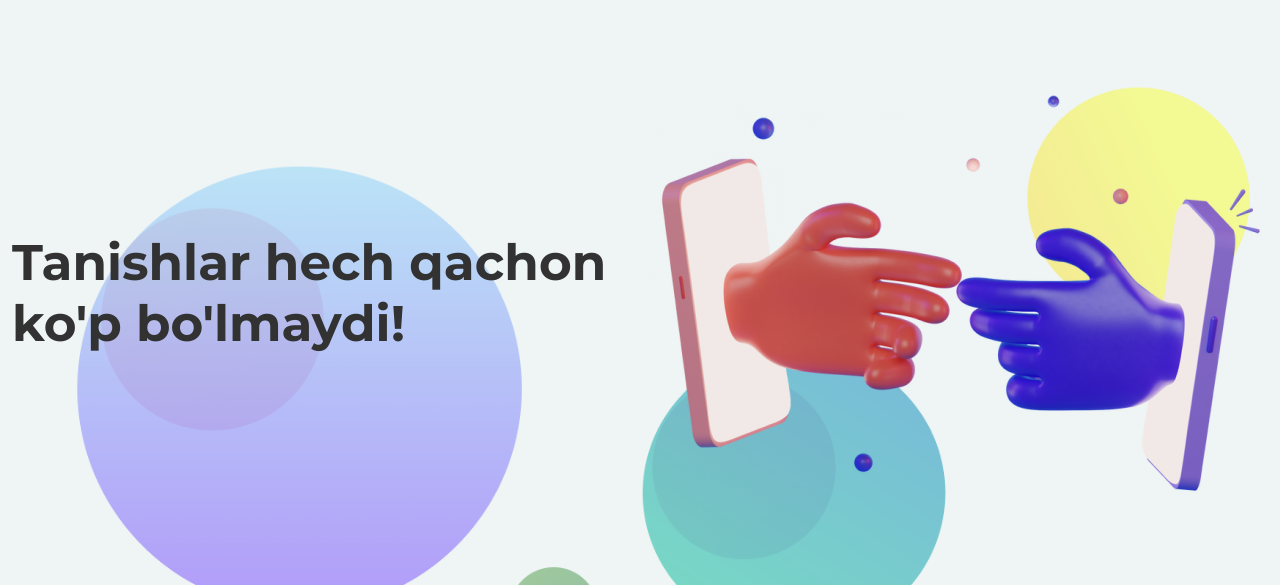
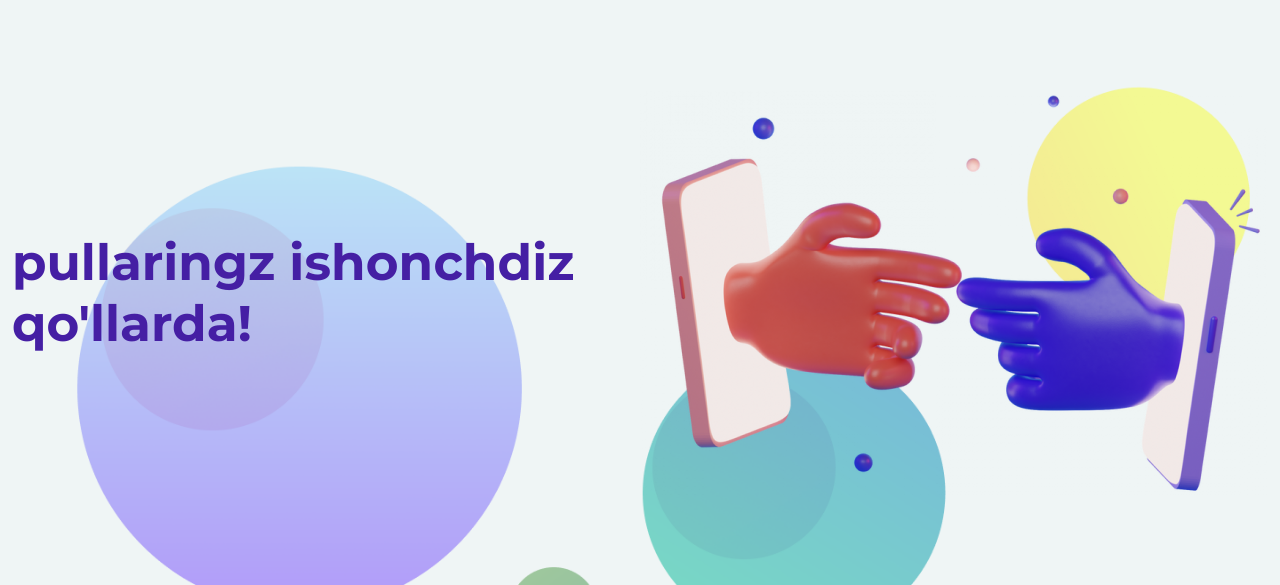
Before and after one commit to akbarazimov/Tanish-Bilish-Bank, a plain HTML site: page index.html in a window 1280 px wide. Shown: the part 87-672 px from the top of the page. Drawn offline with Linux system fonts and the light colour scheme.

Commit message:
title changed

```diff
--- a/index.html
+++ b/index.html
@@ -28,7 +28,7 @@
         <section class="intro">
             <div class="container intro__container">
                 <div class="intro__content">
-                    <h1 class="intro__title">Tanishlar hech qachon ko'p bo'lmaydi!</h1>
+                    <h1 class="intro__title">pullaringz ishonchdiz qo'llarda!</h1>
                     <img src="image/intro-img.png" alt="" class="intro__img">
                 </div>
                 <div class="intro__app">
--- a/style/style.css
+++ b/style/style.css
@@ -85,7 +85,7 @@ body {
 .intro__title {
     font-size: 50px;
     line-height: 61px;
-    color: #323232;
+    color: #451fa4;
 }
 
 .intro__app {
```
